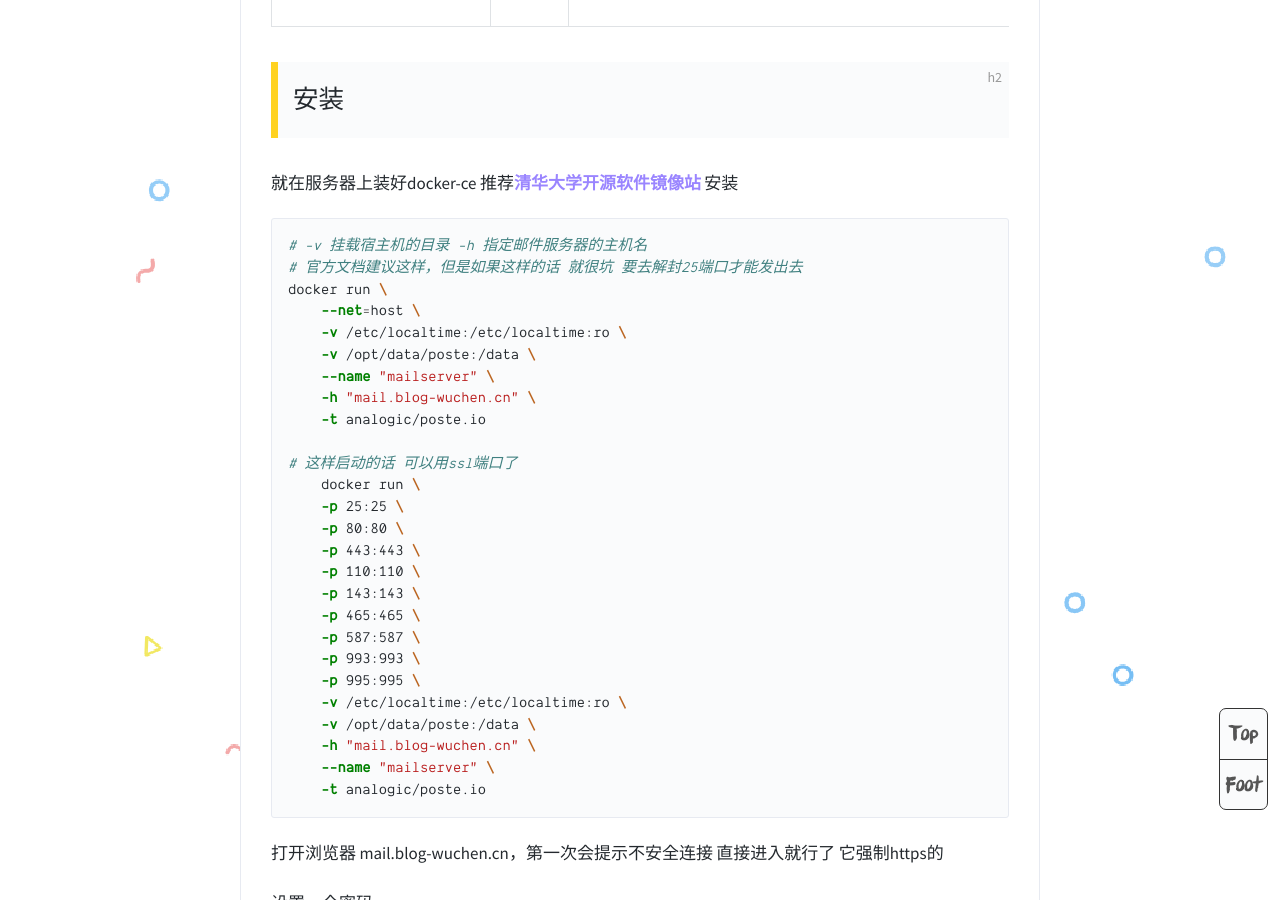
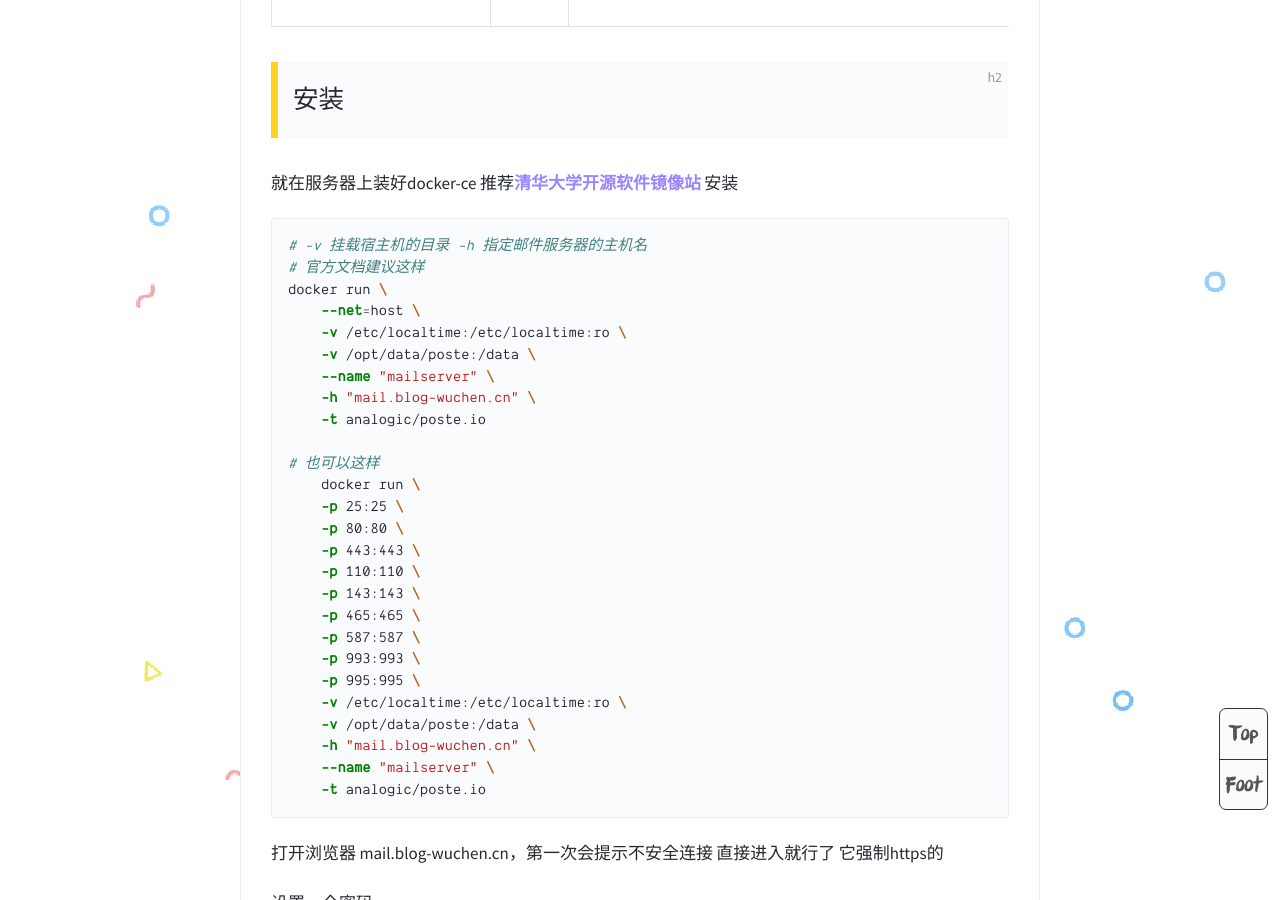
Before and after one commit to WuChenLinux/yw, a Jekyll site: the page built from _posts/2019-03-24-poste.md, in a window 1280 px wide and 900 px high, scrolled down 2976 px. Built offline with Jekyll 4.4.1, drawn with Linux system fonts in a browser that asks for light colours; comment, search, counter and statistics services are not loaded; some of the changed text lies outside the part shown.

Commit message:
Update 2019-03-24-poste.md

````diff
--- a/_posts/2019-03-24-poste.md
+++ b/_posts/2019-03-24-poste.md
@@ -42,7 +42,7 @@ A记录填服务器IP
 
 ```shell
 # -v 挂载宿主机的目录 -h 指定邮件服务器的主机名
-# 官方文档建议这样，但是如果这样的话 就很坑 要去解封25端口才能发出去
+# 官方文档建议这样
 docker run \
     --net=host \
     -v /etc/localtime:/etc/localtime:ro \
@@ -51,7 +51,7 @@ docker run \
     -h "mail.blog-wuchen.cn" \
     -t analogic/poste.io
 
-# 这样启动的话 可以用ssl端口了
+# 也可以这样
     docker run \
     -p 25:25 \
     -p 80:80 \
````
Also changed, not shown: other parts of _posts/2019-03-24-poste.md (+3 -0 lines).
